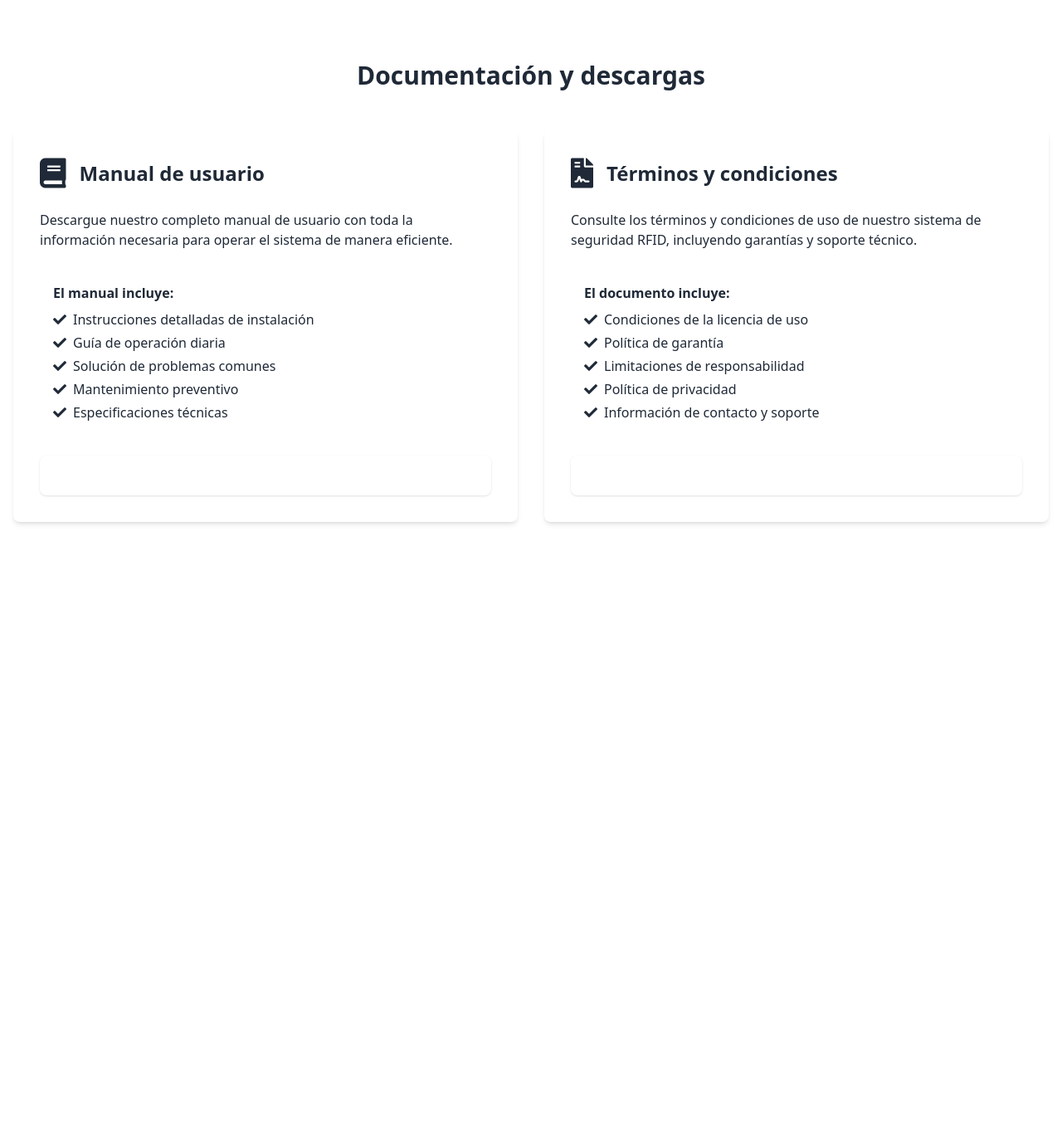
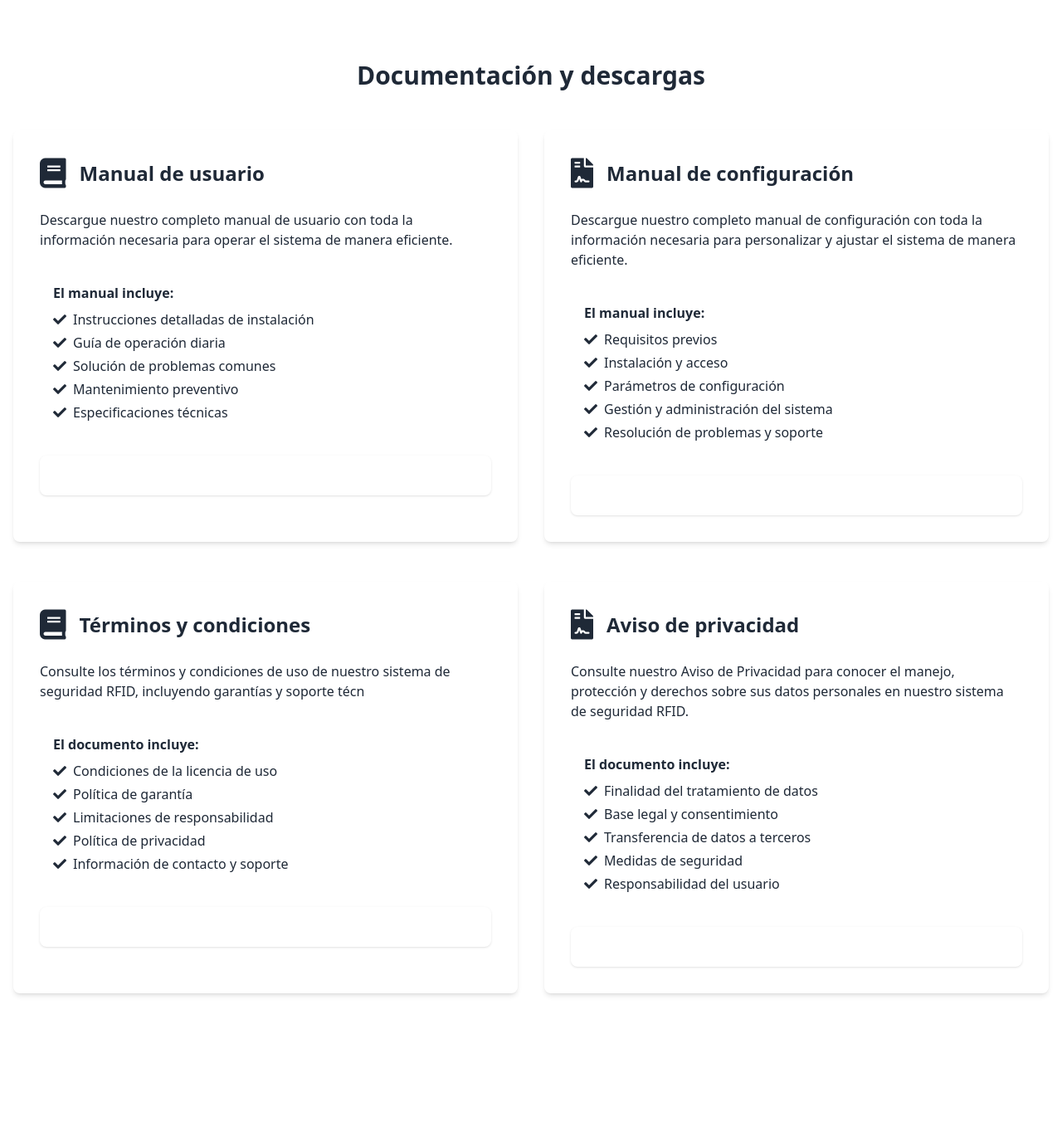
Before and after one commit to aredPR/siar-web, a Django app: page /AcercaDe/Producto in a window 1280 px wide. Shown: the part 3763-5144 px from the top of the page at 83% size. Before the commit the page ends 4395 px from the top, so only its background shows below. Run offline with Django 5.2, Linux system fonts and the light colour scheme; some libraries are stand-ins or nearby versions.

Commit message:
Actualización de documentación

```diff
--- a/mysite/home/templates/about/producto.html
+++ b/mysite/home/templates/about/producto.html
@@ -300,7 +300,7 @@
     <section id="descargas" class="py-16 bg-white">
         <div class="container mx-auto px-4">
             <h2 class="text-3xl font-bold text-center mb-12 text-primary animate-fade-in">Documentación y descargas</h2>
-
+            <!-- Manual de usuario -->
             <div class="grid grid-cols-1 md:grid-cols-2 gap-8">
                 <div class="bg-colorF2 rounded-lg p-8 shadow-md hover:shadow-lg transition card-hover animate-fade-in">
                     <div class="flex items-center mb-6">
@@ -335,16 +335,58 @@
                     </div>
                     <button id="download-manual" class="bg-secondary text-white py-3 px-6 rounded-lg shadow hover:bg-opacity-90 transition w-full flex items-center justify-center btn-hover">
                         <i class="fas fa-download mr-2"></i>
-                        <a href="{% static 'pdf/manual-usuario-SIAR.pdf' %}" download="manual-usuario-SIAR.pdf" class="text-white">Descargar manual (PDF)</a>
+                        <a href="{% static 'pdf/CheetahTechDev_ManualDeUsuario_20250327_v4.0.pdf' %}" download="manual-usuario-SIAR.pdf" class="text-white">Descargar manual de usuario(PDF)</a>
                     </button>
                 </div>
-
+                <!-- Manual de Configuracion -->
                 <div class="bg-colorF2 rounded-lg p-8 shadow-md hover:shadow-lg transition card-hover animate-fade-in" style="animation-delay: 0.2s;">
                     <div class="flex items-center mb-6">
                         <i class="fas fa-file-contract text-4xl text-secondary mr-4 icon-spin"></i>
+                        <h3 class="text-2xl font-bold text-primary">Manual de configuración</h3>
+                    </div>
+                    <p class="mb-6">Descargue nuestro completo manual de configuración con toda la información necesaria para personalizar y ajustar el sistema de manera eficiente.</p>
+                    <div class="bg-white p-4 rounded-lg mb-6">
+                        <h4 class="font-bold mb-2 text-primary">El manual incluye:</h4>
+                        <ul class="space-y-1">
+                            <li class="flex items-start">
+                                <i class="fas fa-check text-secondary mt-1 mr-2"></i>
+                                <span>Requisitos previos</span>
+                            </li>
+                            <li class="flex items-start">
+                                <i class="fas fa-check text-secondary mt-1 mr-2"></i>
+                                <span>Instalación y acceso</span>
+                            </li>
+                            <li class="flex items-start">
+                                <i class="fas fa-check text-secondary mt-1 mr-2"></i>
+                                <span>Parámetros de configuración</span>
+                            </li>
+                            <li class="flex items-start">
+                                <i class="fas fa-check text-secondary mt-1 mr-2"></i>
+                                <span>Gestión y administración del sistema</span>
+                            </li>
+                            <li class="flex items-start">
+                                <i class="fas fa-check text-secondary mt-1 mr-2"></i>
+                                <span>Resolución de problemas y soporte</span>
+                            </li>
+                        </ul>
+                    </div>
+                    <button id="download-terms" class="bg-secondary text-white py-3 px-6 rounded-lg shadow hover:bg-opacity-90 transition w-full flex items-center justify-center btn-hover">
+                        <i class="fas fa-download mr-2"></i>
+                        <a href="{% static 'pdf/CheetahTechDev_ManualConfiguracion_20250327_v3.0.pdf' %}" download="terminos-condiciones-SIAR.pdf" class="text-white">Descargar manual de configuración (PDF)</a>
+                    </button>
+                </div>
+            </div>
+        </div>
+        <div class="container mx-auto px-4">
+            <h2 class="text-3xl font-bold text-center mb-12 text-primary animate-fade-in"></h2>
+            <!-- Terminos y condiciones -->
+            <div class="grid grid-cols-1 md:grid-cols-2 gap-8">
+                <div class="bg-colorF2 rounded-lg p-8 shadow-md hover:shadow-lg transition card-hover animate-fade-in">
+                    <div class="flex items-center mb-6">
+                        <i class="fas fa-book text-4xl text-secondary mr-4 icon-spin"></i>
                         <h3 class="text-2xl font-bold text-primary">Términos y condiciones</h3>
                     </div>
-                    <p class="mb-6">Consulte los términos y condiciones de uso de nuestro sistema de seguridad RFID, incluyendo garantías y soporte técnico.</p>
+                    <p class="mb-6">Consulte los términos y condiciones de uso de nuestro sistema de seguridad RFID, incluyendo garantías y soporte técn</p>
                     <div class="bg-white p-4 rounded-lg mb-6">
                         <h4 class="font-bold mb-2 text-primary">El documento incluye:</h4>
                         <ul class="space-y-1">
@@ -370,9 +412,46 @@
                             </li>
                         </ul>
                     </div>
+                    <button id="download-manual" class="bg-secondary text-white py-3 px-6 rounded-lg shadow hover:bg-opacity-90 transition w-full flex items-center justify-center btn-hover">
+                        <i class="fas fa-download mr-2"></i>
+                        <a href="{% static 'pdf/CheetahTechDev_TerminosCondiciones_20250327_v3.0.pdf' %}" download="manual-usuario-SIAR.pdf" class="text-white">Descargar términos y condiciones (PDF)</a>
+                    </button>
+                </div>
+        <!-- Aviso de Privacidad -->
+                <div class="bg-colorF2 rounded-lg p-8 shadow-md hover:shadow-lg transition card-hover animate-fade-in" style="animation-delay: 0.2s;">
+                    <div class="flex items-center mb-6">
+                        <i class="fas fa-file-contract text-4xl text-secondary mr-4 icon-spin"></i>
+                        <h3 class="text-2xl font-bold text-primary">Aviso de privacidad</h3>
+                    </div>
+                    <p class="mb-6">Consulte nuestro Aviso de Privacidad para conocer el manejo, protección y derechos sobre sus datos personales en nuestro sistema de seguridad RFID.</p>
+                    <div class="bg-white p-4 rounded-lg mb-6">
+                        <h4 class="font-bold mb-2 text-primary">El documento incluye:</h4>
+                        <ul class="space-y-1">
+                            <li class="flex items-start">
+                                <i class="fas fa-check text-secondary mt-1 mr-2"></i>
+                                <span>Finalidad del tratamiento de datos</span>
+                            </li>
+                            <li class="flex items-start">
+                                <i class="fas fa-check text-secondary mt-1 mr-2"></i>
+                                <span>Base legal y consentimiento</span>
+                            </li>
+                            <li class="flex items-start">
+                                <i class="fas fa-check text-secondary mt-1 mr-2"></i>
+                                <span>Transferencia de datos a terceros</span>
+                            </li>
+                            <li class="flex items-start">
+                                <i class="fas fa-check text-secondary mt-1 mr-2"></i>
+                                <span>Medidas de seguridad</span>
+                            </li>
+                            <li class="flex items-start">
+                                <i class="fas fa-check text-secondary mt-1 mr-2"></i>
+                                <span>Responsabilidad del usuario</span>
+                            </li>
+                        </ul>
+                    </div>
                     <button id="download-terms" class="bg-secondary text-white py-3 px-6 rounded-lg shadow hover:bg-opacity-90 transition w-full flex items-center justify-center btn-hover">
                         <i class="fas fa-download mr-2"></i>
-                        <a href="{% static 'pdf/terminos-condiciones-SIAR.pdf' %}" download="terminos-condiciones-SIAR.pdf" class="text-white">Descargar términos (PDF)</a>
+                        <a href="{% static 'pdf/CheetahTechDev_TerminosDeAvisoDePrivacidad_20250327_v3.0.pdf' %}" download="terminos-condiciones-SIAR.pdf" class="text-white">Descargar aviso de privacidad (PDF)</a>
                     </button>
                 </div>
             </div>
```
Also changed, not shown: mysite/home/templates/nosotros.html (+4 -4 lines), mysite/home/static/images/nosotros/CheetahTechDevColorBase.svg (added), mysite/home/static/images/nosotros/CheetahTechDevImagotipoColorBase.svg (added), 4 other files.
